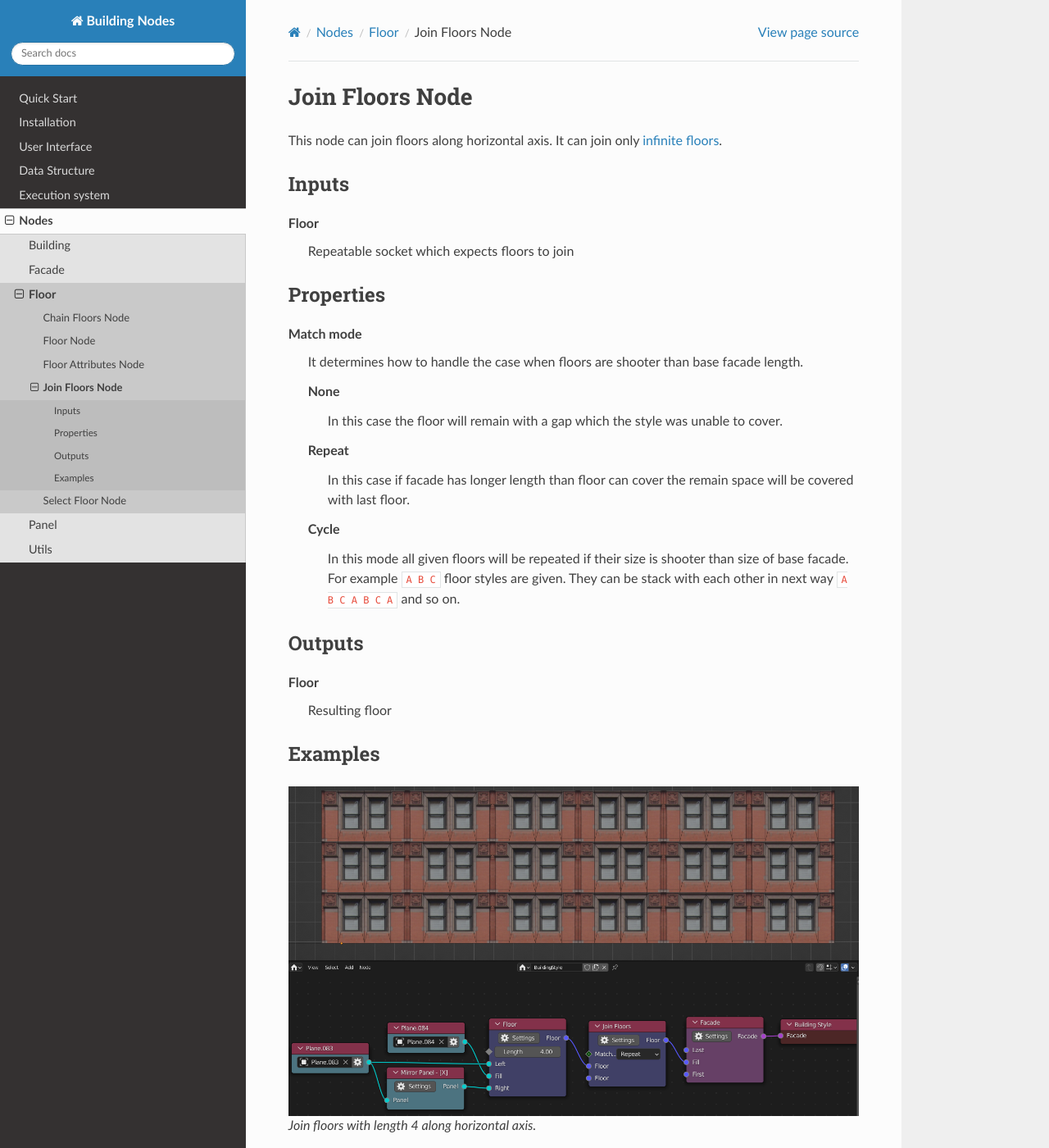
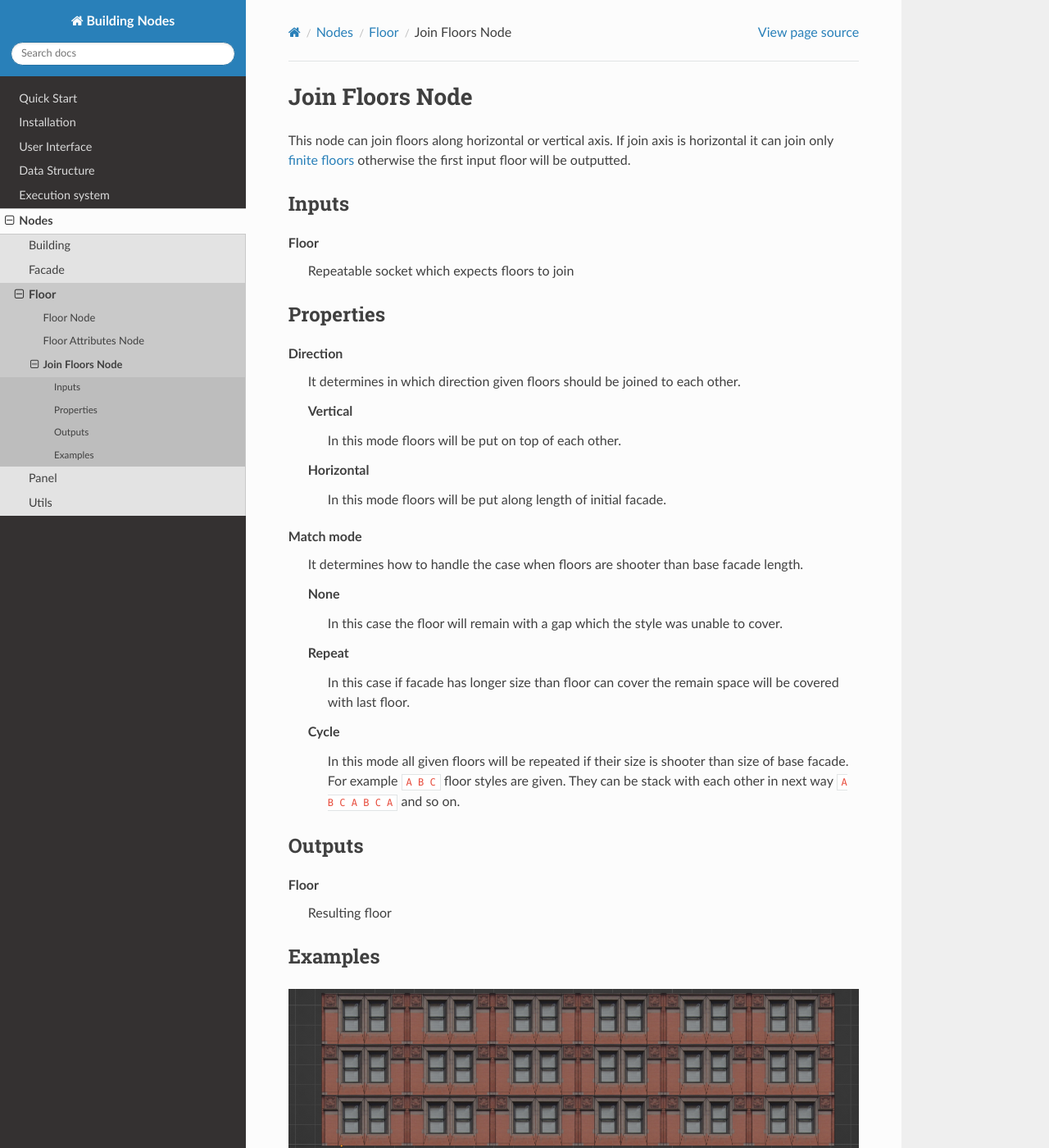
Before and after one commit to Durman/BuildingNodesDocs, a Sphinx documentation site: the page built from docs/nodes/floor/join_floors.rst, in a window 1280 px wide and 1400 px high. Shown: the whole window at 82% size. Built offline with Sphinx 7.4.7 and the Read the Docs theme 2.0.0, drawn with Linux system fonts in a browser that asks for light colours; some of the changed text lies outside the part shown.

Commit message:
update floor nodes

```diff
--- a/docs/nodes/floor/join_floors.rst
+++ b/docs/nodes/floor/join_floors.rst
@@ -2,8 +2,9 @@
 Join Floors Node
 ================
 
-This node can join floors along horizontal axis. It can join only
-:doc:`infinite floors <floor>`.
+This node can join floors along horizontal or vertical axis. If join axis is
+horizontal it can join only :doc:`finite floors <floor>` otherwise the first
+input floor will be outputted.
 
 Inputs
 ------
@@ -14,6 +15,14 @@ Floor
 Properties
 -----------------------
 
+Direction
+  It determines in which direction given floors should be joined to each other.
+
+  Vertical
+    In this mode floors will be put on top of each other.
+  Horizontal
+    In this mode floors will be put along length of initial facade.
+
 Match mode
   It determines how to handle the case when floors are shooter than
   base facade length.
@@ -22,7 +31,7 @@ Match mode
     In this case the floor will remain with a gap which the style was unable
     to cover.
   Repeat
-    In this case if facade has longer length than floor
+    In this case if facade has longer size than floor
     can cover the remain space will be covered with last floor.
   Cycle
     In this mode all given floors will be repeated if their size is
@@ -43,3 +52,8 @@ Examples
    :width: 700 px
 
    Join floors with length 4 along horizontal axis.
+
+.. figure:: /images/nodes/Join_floors2.*
+   :width: 700 px
+
+   Add ledge on the top of each floor.
```
Also changed, not shown: docs/nodes/floor/chain_floors.rst (deleted, +0 -22 lines), docs/nodes/floor/select_floor.rst (deleted, +0 -47 lines), docs/images/nodes/Join_floors2.png (added).
